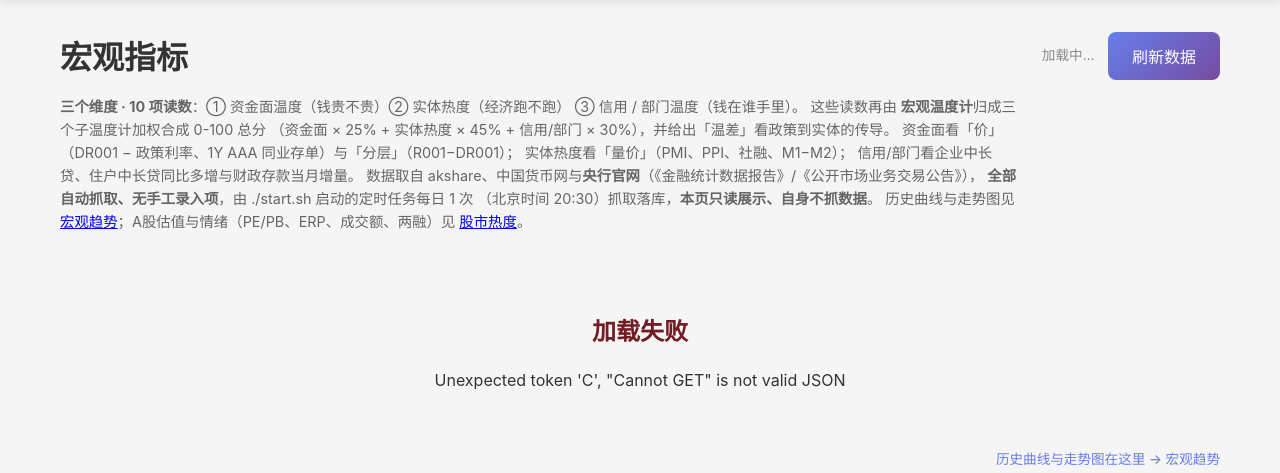
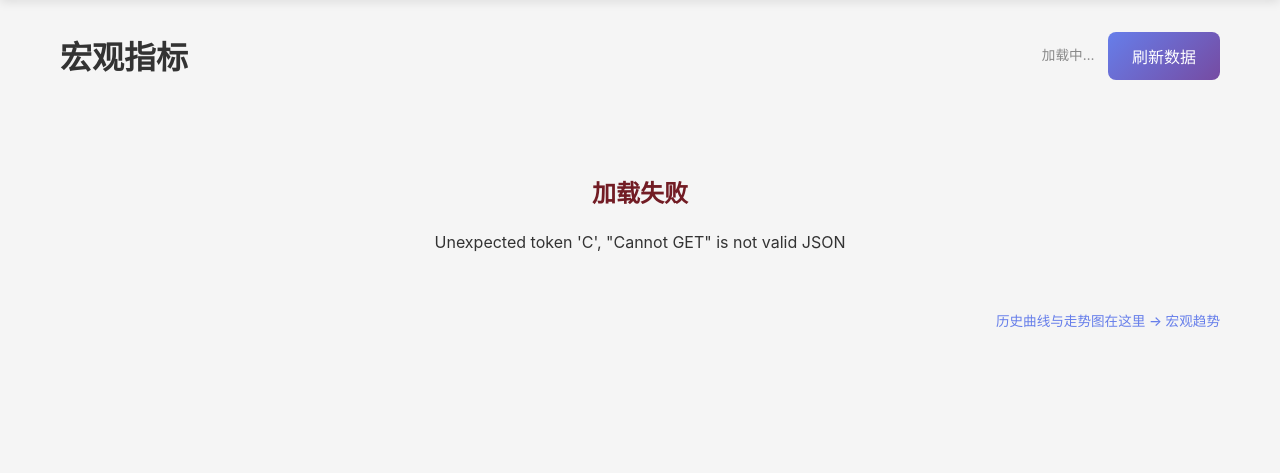
Before and after one commit to zhoulzhou/EventDrive, a Python web app: template app/templates/macro.html in a window 1280 px wide. Shown: the part 80-553 px from the top of the page. Run offline with Jinja, Linux system fonts and the light colour scheme; the template is opened without the code that fills it, so the values that code supplies are empty.

Commit message:
删除四个市场页面顶部的说明文字

```diff
--- a/app/templates/macro.html
+++ b/app/templates/macro.html
@@ -10,20 +10,6 @@
 <div class="page-header macro-header">
     <div class="macro-header-text">
         <h1>宏观指标</h1>
-        <p class="form-hint">
-            <strong>三个维度 · 10 项读数</strong>：① 资金面温度（钱贵不贵）② 实体热度（经济跑不跑）
-            ③ 信用 / 部门温度（钱在谁手里）。
-            这些读数再由 <strong>宏观温度计</strong>归成三个子温度计加权合成 0-100 总分
-            （资金面 × 25% + 实体热度 × 45% + 信用/部门 × 30%），并给出「温差」看政策到实体的传导。
-            资金面看「价」（DR001 − 政策利率、1Y AAA 同业存单）与「分层」（R001−DR001）；
-            实体热度看「量价」（PMI、PPI、社融、M1−M2）；
-            信用/部门看企业中长贷、住户中长贷同比多增与财政存款当月增量。
-            数据取自 akshare、中国货币网与<strong>央行官网</strong>（《金融统计数据报告》/《公开市场业务交易公告》），
-            <strong>全部自动抓取、无手工录入项</strong>，由 ./start.sh 启动的定时任务每日 1 次
-            （北京时间 20:30）抓取落库，<strong>本页只读展示、自身不抓数据</strong>。
-            历史曲线与走势图见 <a href="/macro-trend">宏观趋势</a>；A股估值与情绪（PE/PB、ERP、成交额、两融）见
-            <a href="/stock-temp">股市热度</a>。
-        </p>
     </div>
     <div class="macro-toolbar">
         <span id="macroUpdated" class="macro-updated">加载中…</span>
```
Also changed, not shown: app/templates/macro_trend.html (+0 -8 lines), app/templates/stock_temp.html (+0 -14 lines), app/templates/stock_trend.html (+0 -10 lines).
